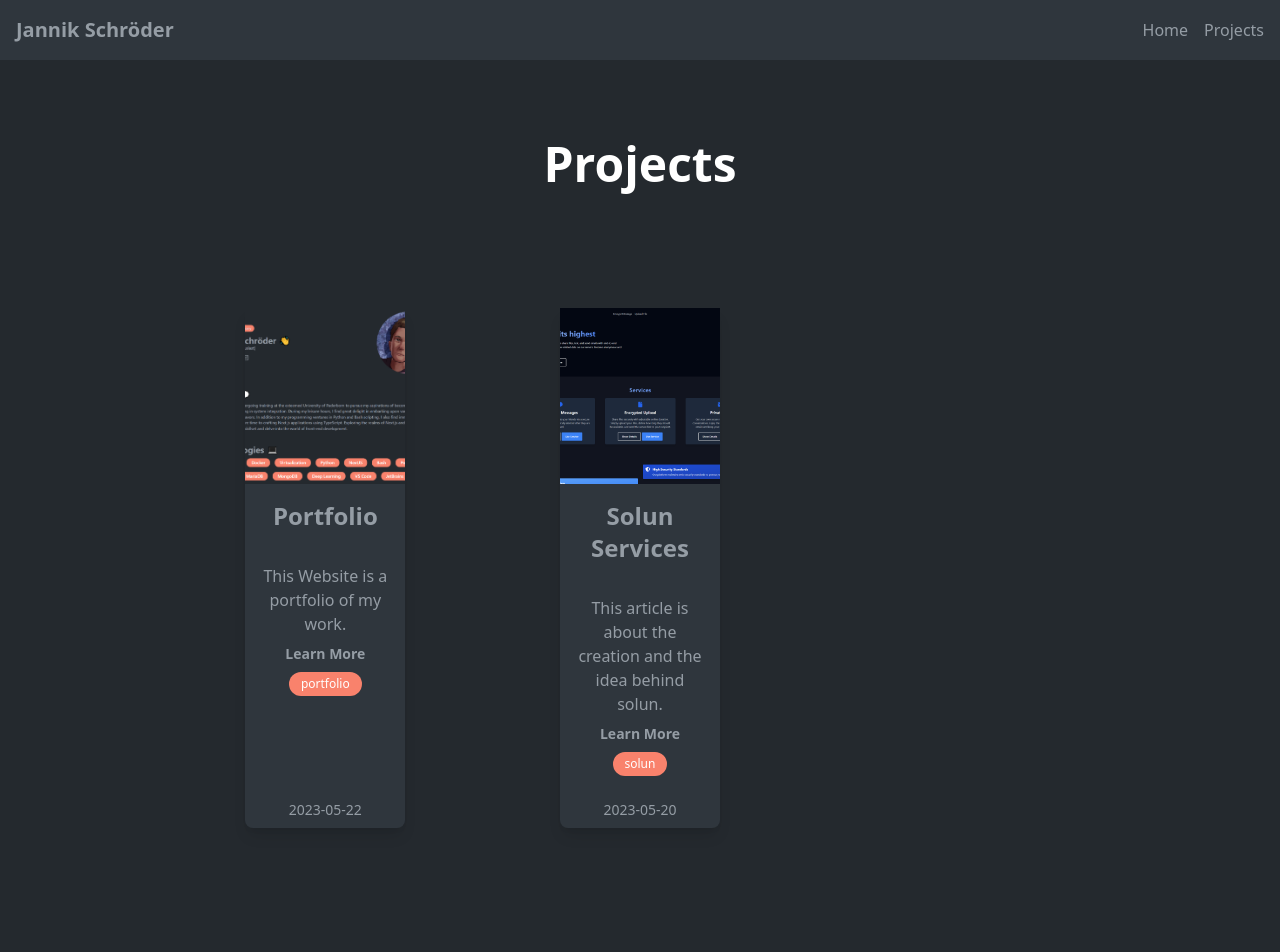
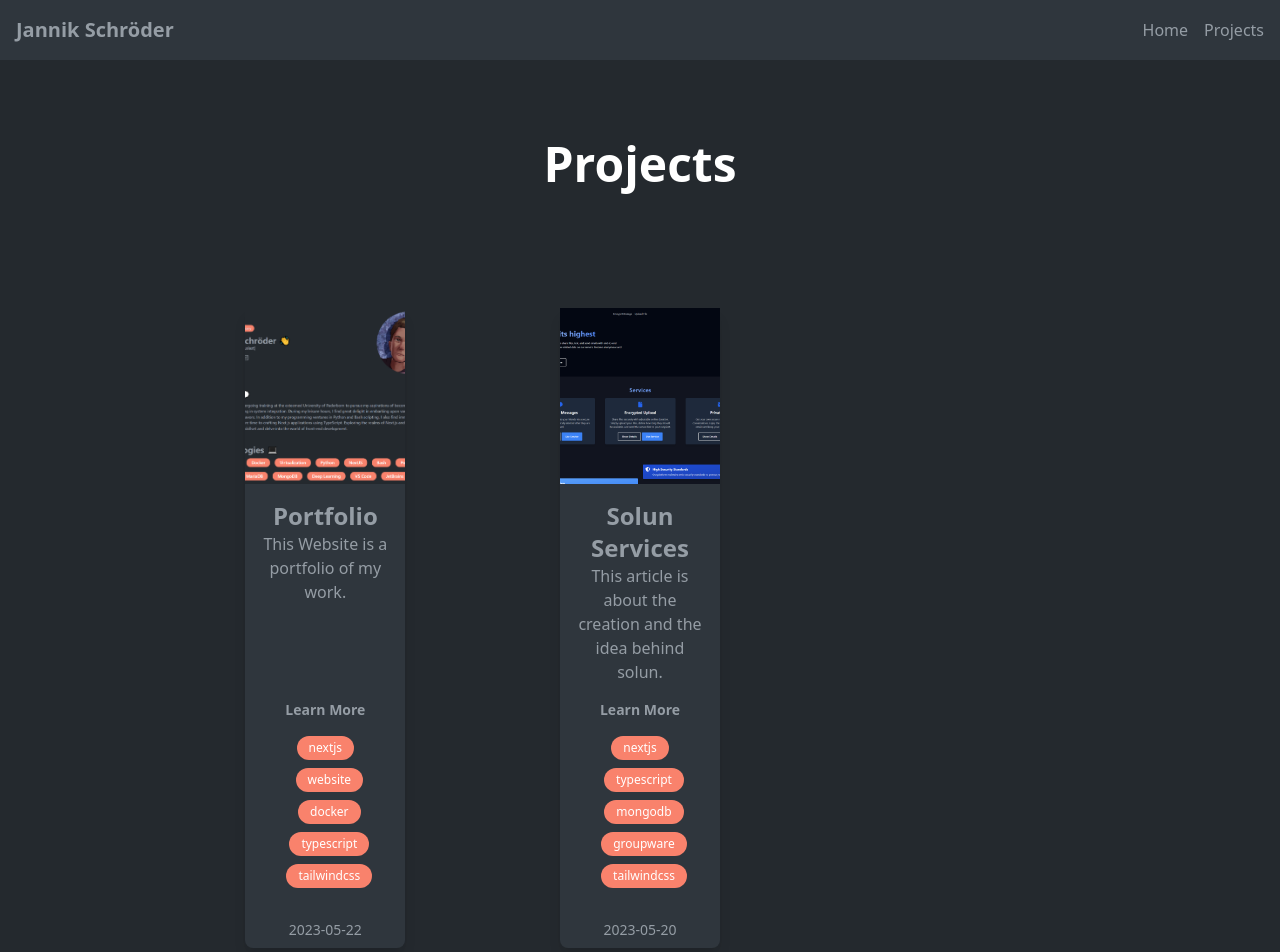
Before and after one commit to Jannik-Schroeder/jannik.schroeder.is, a Next.js app: page /projects in a window 1280 px wide. Shown: the top 952 px of the page. Built offline with nearby package versions, Linux system fonts and the light colour scheme.

Commit message:
New project Card layout

```diff
--- a/components/PostPreview.tsx
+++ b/components/PostPreview.tsx
@@ -15,18 +15,19 @@ const PostPreview = (props: PostMetadata) => {
         setLoading(false);
     };
 
-    const Widget = ({ text } : any) => {
+    const Widget = ({ text }: any) => {
         return (
-            <div className="bg-accent px-3 py-1 rounded-2xl flex items-center transition-all duration-300 hover:translate-y-1 hover:bg-secondary">
+            <div className="bg-accent px-3 py-1 rounded-2xl flex items-center mb-2 transition-all duration-300 hover:translate-y-1 hover:bg-secondary">
                 <div className="text-white">
                     <h4 className="text-xs">{text}</h4>
                 </div>
             </div>
-        )
-    }
+        );
+    };
 
     return (
-        <div className="flex flex-col bg-secondary rounded-lg shadow-lg w-64 h-full max-w-40">
+        <div className="flex flex-col bg-secondary rounded-lg shadow-lg w-64 h-full max-w-40 justify-between">
+            <div>
                 <div
                     className="w-full h-44 rounded-t-none overflow-hidden z-20 relative bg-center bg-cover"
                     style={{ backgroundImage: `url(${props.image})` }}
@@ -43,17 +44,21 @@ const PostPreview = (props: PostMetadata) => {
                         </div>
                     )}
                 </div>
-            <h3 className="text-2xl font-bold text-gray-100 text-center p-4">{props.title}</h3>
-            <div className="flex flex-col items-center justify-start flex-grow w-full p-4 space-y-2">
-                <div className="w-full">
+            </div>
+            <div className="flex flex-col justify-between flex-grow">
+                <div className="w-full p-4">
+                    <h3 className="text-2xl font-bold text-gray-100 text-center">{props.title}</h3>
                     <p className="text-gray-400 text-center">{props.description}</p>
                 </div>
+                <div>
                     <div className="flex items-center justify-center w-full">
                         <Link className="text-sm font-bold text-blue-500" href={`/posts/${props.slug}`}>
                             Learn More
                         </Link>
                     </div>
-                {props.tags && props.tags.map((tag, index) => (
+                    <div className="flex flex-wrap justify-center w-full p-4 space-x-2">
+                        {props.tags &&
+                            props.tags.map((tag, index) => (
                                 <Widget key={index} text={tag} />
                             ))}
                     </div>
@@ -61,6 +66,8 @@ const PostPreview = (props: PostMetadata) => {
                         <p className="text-sm font-medium text-gray-400 text-center">{props.date}</p>
                     </div>
                 </div>
+            </div>
+        </div>
     );
 };
 
--- a/posts/portfolio.md
+++ b/posts/portfolio.md
@@ -2,7 +2,7 @@
 title: "Portfolio"
 image: "/portfolio.png"
 description: "This Website is a portfolio of my work."
-tags: ['portfolio']
+tags: ['nextjs', 'website', 'docker', 'typescript', 'tailwindcss']
 date: "2023-05-22"
 ---
 
--- a/posts/solun.md
+++ b/posts/solun.md
@@ -2,7 +2,7 @@
 title: "Solun Services"
 image: "/solun.png"
 description: "This article is about the creation and the idea behind solun."
-tags: ['solun']
+tags: ['nextjs', 'typescript', 'mongodb', 'groupware', 'tailwindcss']
 date: "2023-05-20"
 ---
 
```
Lines whose indentation alone changed are shown as unchanged.
